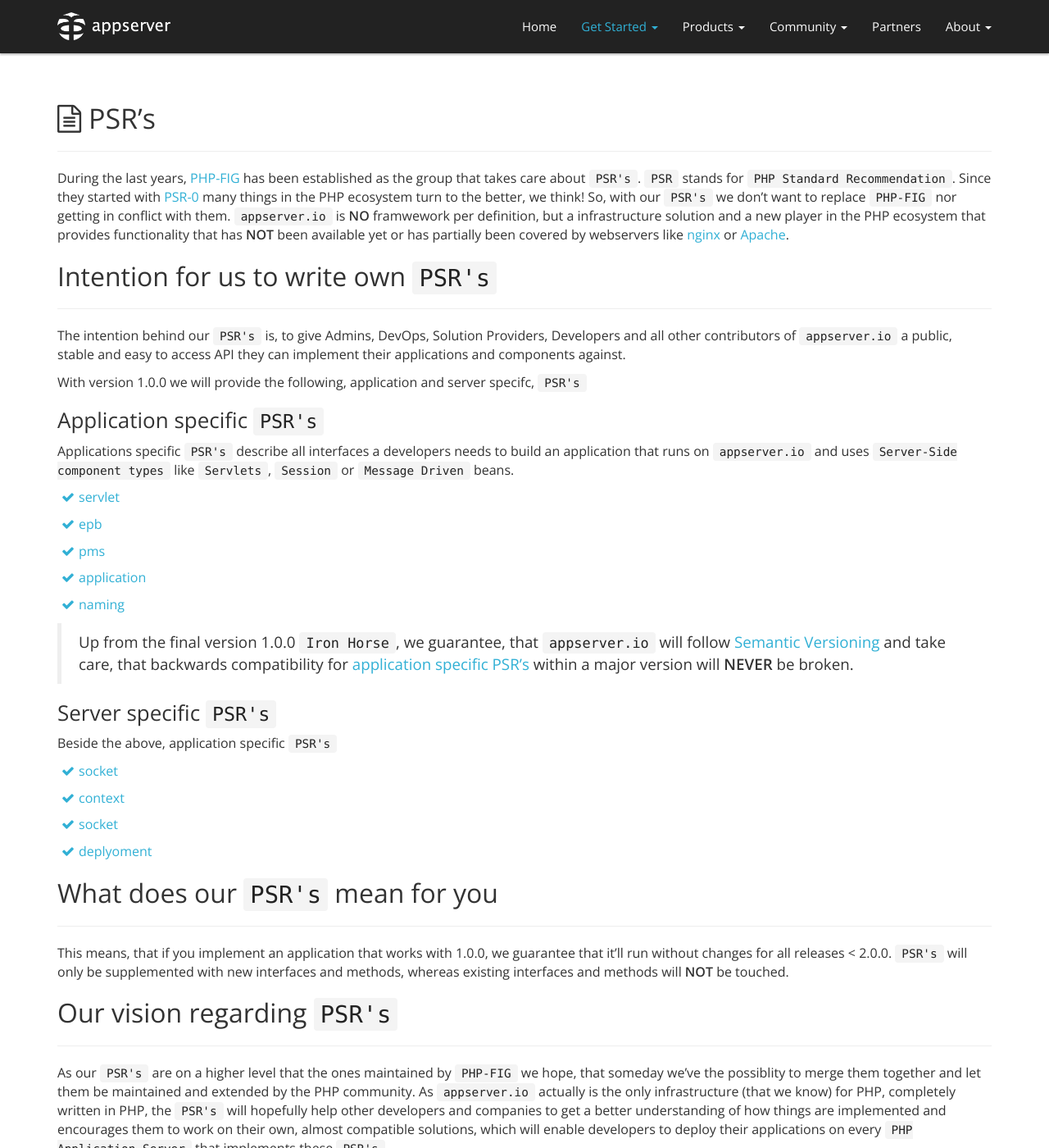
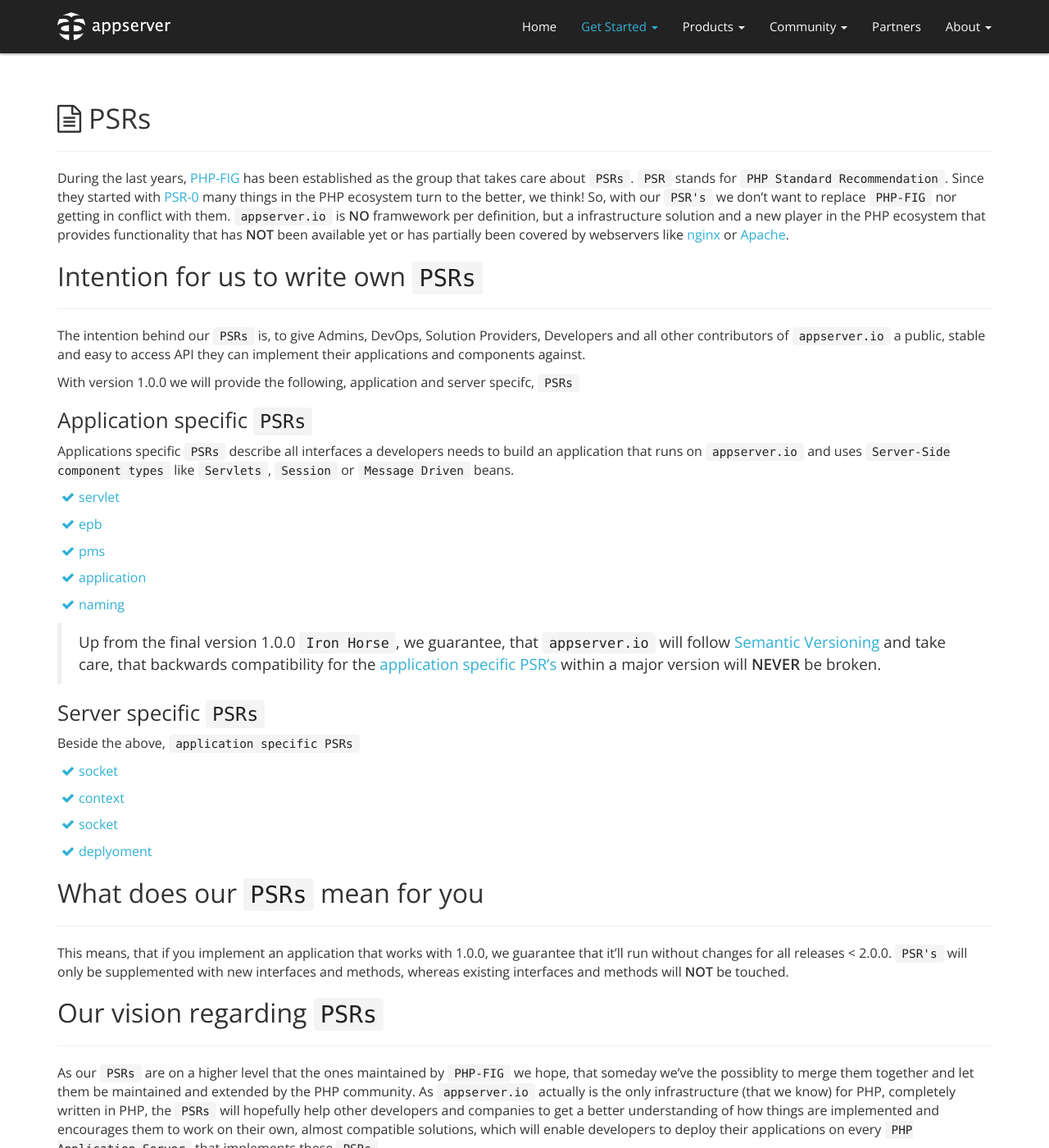
Before and after one commit to appserver-io/appserver, a Jekyll site: the page built from get-started/psrs.md, in a window 1280 px wide and 1400 px high. Shown: the whole window at 82% size. Built offline with Jekyll 4.4.1, drawn with Linux system fonts in a browser that asks for light colours; nearby versions of some CDN libraries; library files that are not in the unit come from our copies; Markdown is read by kramdown in place of the engine named in the settings.

Commit message:
Update psrs.md

```diff
--- a/get-started/psrs.md
+++ b/get-started/psrs.md
@@ -1,26 +1,26 @@
 ---
 layout: default
-title: PSR's
+title: PSRs
 group: Get Started
 position: 90
 permalink: /get-started/psrs.html
 ---
 
-#<i class="fa fa-file-text-o"></i> PSR's
+#<i class="fa fa-file-text-o"></i> PSRs
 ***
 
-During the last years, [PHP-FIG](http://http://www.php-fig.org) has been established as the group that takes care about `PSR's`. `PSR` stands for `PHP Standard Recommendation`. Since they started with [PSR-0](http://www.php-fig.org/psr/psr-0) many things in the PHP ecosystem turn to the better, we think! So, with our `PSR's` we don't want to replace `PHP-FIG` nor getting in conflict with them. `appserver.io` is **NO** framwework per definition, but a infrastructure solution and a new player in the PHP ecosystem that provides functionality that has **NOT** been available yet or has partially been covered by webservers like [nginx](http://nginx.org) or [Apache](http://apache.org).
+During the last years, [PHP-FIG](http://http://www.php-fig.org) has been established as the group that takes care about `PSRs`. `PSR` stands for `PHP Standard Recommendation`. Since they started with [PSR-0](http://www.php-fig.org/psr/psr-0) many things in the PHP ecosystem turn to the better, we think! So, with our `PSR's` we don't want to replace `PHP-FIG` nor getting in conflict with them. `appserver.io` is **NO** framwework per definition, but a infrastructure solution and a new player in the PHP ecosystem that provides functionality that has **NOT** been available yet or has partially been covered by webservers like [nginx](http://nginx.org) or [Apache](http://apache.org).
 
-## Intention for us to write own `PSR's`
+## Intention for us to write own `PSRs`
 ***
 
-The intention behind our `PSR's` is, to give Admins, DevOps, Solution Providers, Developers and all other contributors of `appserver.io` a public, stable and easy to access API they can implement their applications and components against.
+The intention behind our `PSRs` is, to give Admins, DevOps, Solution Providers, Developers and all other contributors of `appserver.io` a public, stable and easy to access API they can implement their applications and components against.
 
-With version 1.0.0 we will provide the following, application and server specifc, `PSR's`
+With version 1.0.0 we will provide the following, application and server specifc, `PSRs`
 
-### Application specific `PSR's`
+### Application specific `PSRs`
 
-Applications specific `PSR's` describe all interfaces a developers needs to build an application that runs on `appserver.io` and uses `Server-Side component types` like `Servlets`, `Session` or `Message Driven` beans.
+Applications specific `PSRs` describe all interfaces a developers needs to build an application that runs on `appserver.io` and uses `Server-Side component types` like `Servlets`, `Session` or `Message Driven` beans.
 
 * [servlet](https://github.com/appserver-io-psr/servlet)
 * [epb](https://github.com/appserver-io-psr/epb)
@@ -28,26 +28,26 @@
 * [application](https://github.com/appserver-io-psr/application)
 * [naming](https://github.com/appserver-io-psr/naming)
 
-> Up from the final version 1.0.0 `Iron Horse`, we guarantee, that `appserver.io` will follow [Semantic Versioning](http://semver.org) and take care, that backwards compatibility for [application specific PSR's]() within a major version will **NEVER** be broken.
+> Up from the final version 1.0.0 `Iron Horse`, we guarantee, that `appserver.io` will follow [Semantic Versioning](http://semver.org) and take care, that backwards compatibility for the [application specific PSR's](#application-specific-psrs) within a major version will **NEVER** be broken.
 
-### Server specific `PSR's`
+### Server specific `PSRs`
 
-Beside the above, application specific `PSR's`
+Beside the above, `application specific PSRs`
 
 * [socket](https://github.com/appserver-io-psr/socket)
 * [context](https://github.com/appserver-io-psr/context)
 * [socket](https://github.com/appserver-io-psr/http-message)
 * [deplyoment](https://github.com/appserver-io-psr/deployment)
 
-## What does our `PSR's` mean for you
+## What does our `PSRs` mean for you
 ***
 
 This means, that if you implement an application that works with 1.0.0, we guarantee that it'll run without changes for all releases < 2.0.0. `PSR's` will only be supplemented with new interfaces and methods, whereas existing interfaces and methods will **NOT** be touched.
 
-## Our vision regarding `PSR's`
+## Our vision regarding `PSRs`
 ***
 
-As our `PSR's` are on a higher level that the ones maintained by `PHP-FIG` we hope, that someday we've the possiblity to merge them together and let them be maintained and extended by the PHP community. As `appserver.io` actually is the only infrastructure (that we know) for PHP, completely written in PHP, the `PSR's` will hopefully help other developers and companies to get a better understanding of how things are implemented and encourages them to work on their own, almost compatible solutions, which will enable developers to deploy their applications on every `PHP Application Server` that implements these `PSR's`.
+As our `PSRs` are on a higher level that the ones maintained by `PHP-FIG` we hope, that someday we've the possiblity to merge them together and let them be maintained and extended by the PHP community. As `appserver.io` actually is the only infrastructure (that we know) for PHP, completely written in PHP, the `PSRs` will hopefully help other developers and companies to get a better understanding of how things are implemented and encourages them to work on their own, almost compatible solutions, which will enable developers to deploy their applications on every `PHP Application Server` that implements these `PSRs`.
 
 More information about our *PHP Standard Recommendations* will follow...
 
```
